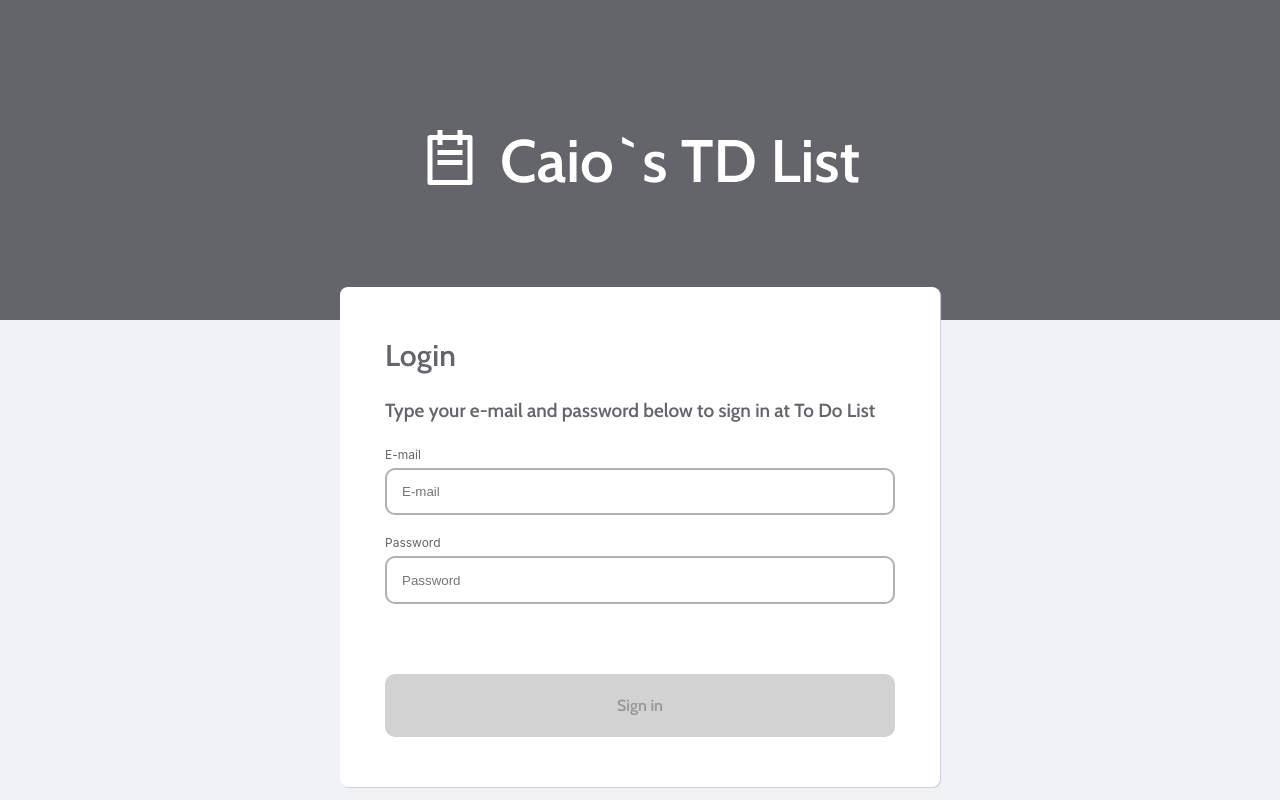
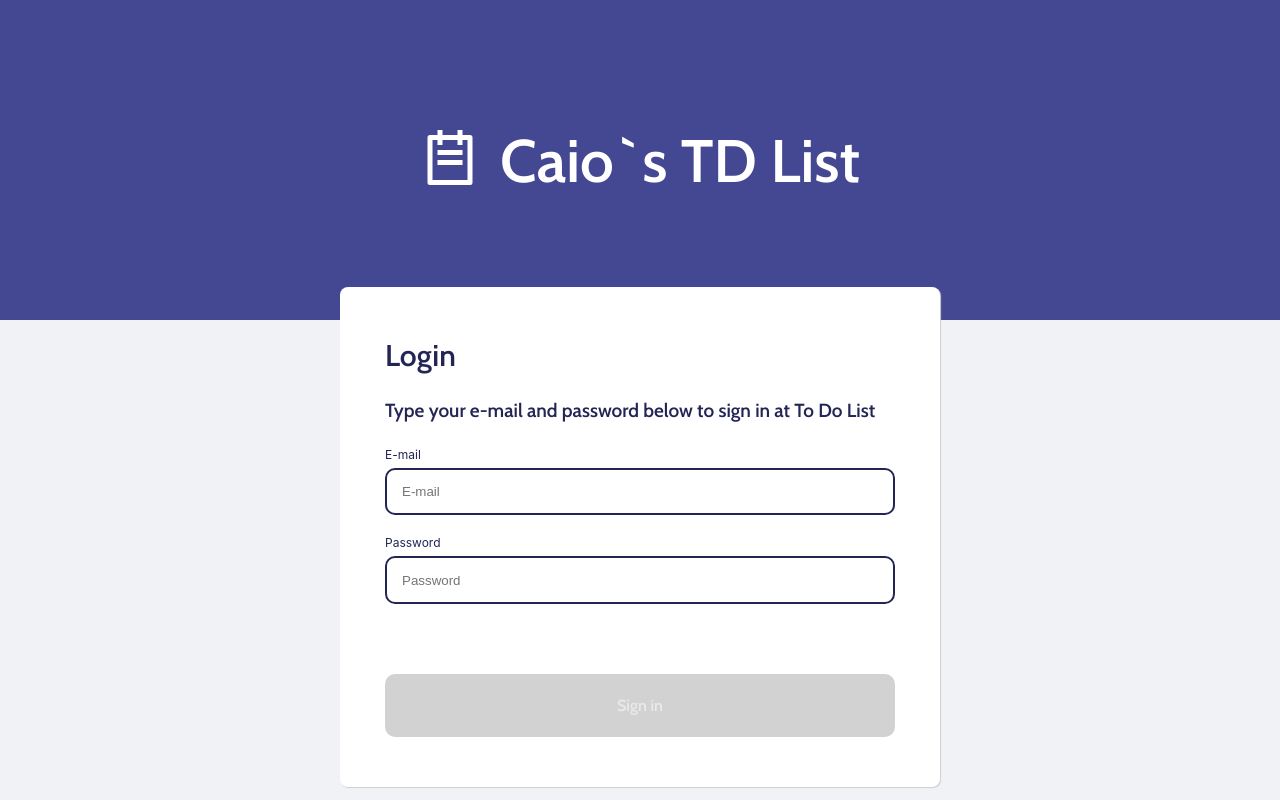
Before and after one commit to devcaiofelipe/todo-list-frontend, a React (Create React App) app: page / in a window 1280 px wide. Built offline with nearby package versions, Linux system fonts and the light colour scheme.

Commit message:
feat: change color theme

```diff
--- a/src/pages/Login/index.jsx
+++ b/src/pages/Login/index.jsx
@@ -37,20 +37,21 @@ const Login = () => {
           <p className="login-info">Type your e-mail and password below to sign in at To Do List</p>
           <form action="#" className="login-form" onSubmit={handleSubmit}>
             <label htmlFor="email-input" className="label" style={{
-              color: wrongCredentials ? '#FF0839' : '#64646B',
+              color: wrongCredentials ? '#FF0839' : '#232555',
             }}>E-mail</label>
             <input id="email-input"type="text" className="form-input" placeholder="E-mail" onChange={handleEmail} style={{
-              border: wrongCredentials ? '2px solid #FF0839' : '2px solid rgb(177, 177, 177)'
+              border: wrongCredentials ? '2px solid #FF0839' : '2px solid #232555'
             }}/>
             <label htmlFor="password-input" className="label" style={{
-              color: wrongCredentials ? '#FF0839' : '#64646B',
+              color: wrongCredentials ? '#FF0839' : '#232555',
             }}> Password</label>
             <input id="password-input" type="password" className="form-input" placeholder="Password" onChange={handlePassword} style={{
-              border: wrongCredentials ? '2px solid #FF0839' : '2px solid rgb(177, 177, 177)'
+              border: wrongCredentials ? '2px solid #FF0839' : '2px solid #232555'
             }}/>
             { wrongCredentials && <span className="error-message">E-mail or password invalid</span>}
             <button type="submit" className="signin-button" style={{
-              backgroundColor: email && password ? 'rgb(195, 195, 201)': 'rgb(211, 210, 210)'
+              backgroundColor: email && password ? '#444791': 'rgb(211, 210, 210)',
+              color: email && password ? 'white' : '#E8EAE7'
             }} disabled={!email || !password}>Sign in</button>
           </form>
         </div>
--- a/src/pages/Login/styles.css
+++ b/src/pages/Login/styles.css
@@ -18,7 +18,7 @@
   align-items: center;
   height: 40%;
   width: 100%;
-  background-color: rgb(100, 100, 107);
+  background-color: #444791;
   color: white;
   font-size: 60px;
   font-family: 'Cabin', sans-serif;
@@ -50,13 +50,13 @@
 .login-title {
   font-size: 30px;
   font-family: 'Cabin', sans-serif;
-  color: rgb(100, 100, 107)
+  color: #232555
 }
 
 .login-info {
   font-size: 19px;
   font-family: 'Cabin', sans-serif;
-  color: rgb(100, 100, 107)
+  color: #232555
 }
 
 .login-form {
@@ -75,7 +75,7 @@
 }
 
 .form-input:focus {
-  border: 2px solid rgb(73, 72, 72);
+  border: 2px solid #232555;
   outline: none;
   transition: all 0.2s ease;
 }
@@ -85,9 +85,14 @@
   height: 100px;
   font-family: 'Cabin', sans-serif;
   font-size: 16px;
-  background-color: rgb(195, 195, 201);
+  background-color: #444791;
   border-radius: 10px;
   border: none;
+  color: white;
+}
+
+.signin-button:hover {
+  background-color: #36397e;
 }
 
 .error-message {
```
